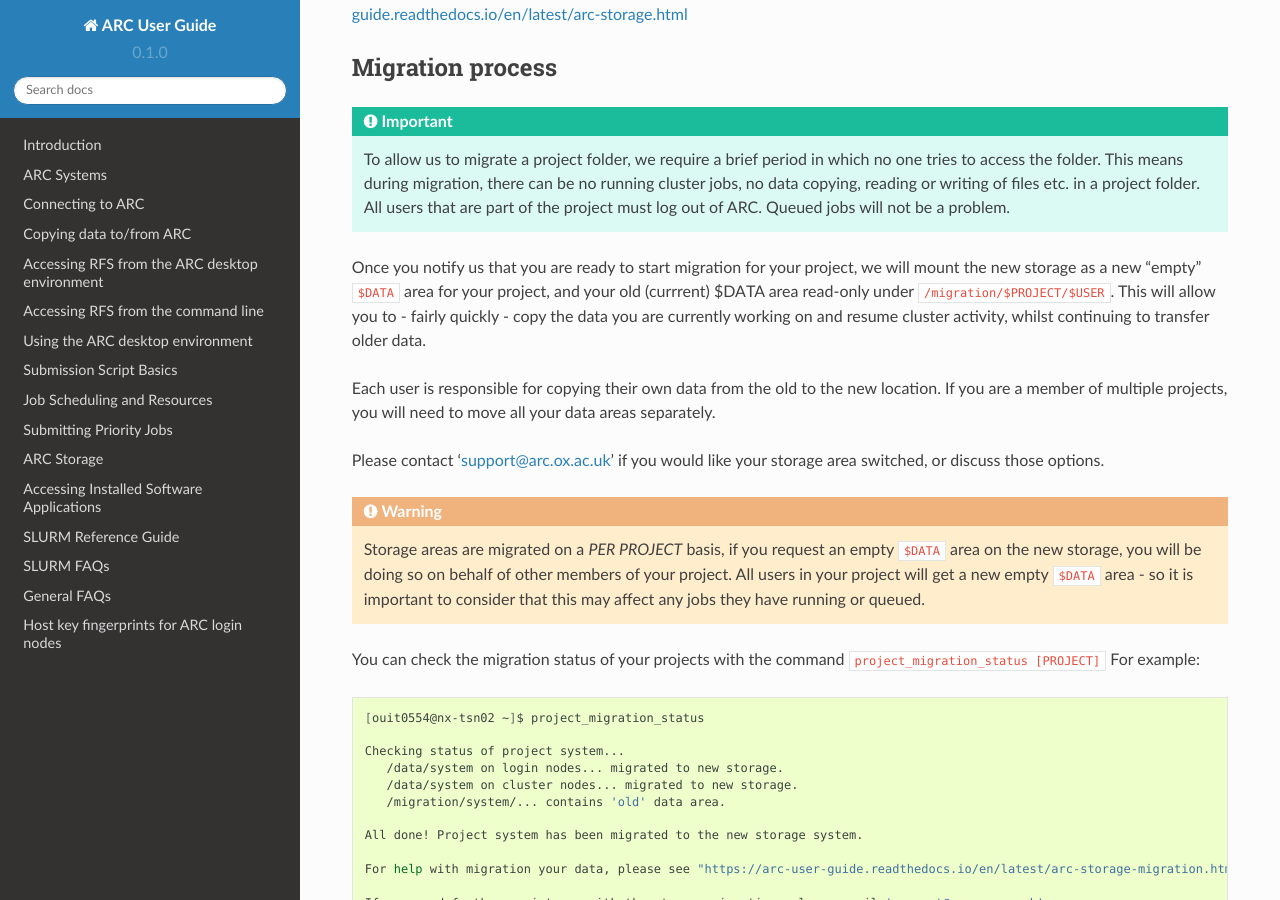
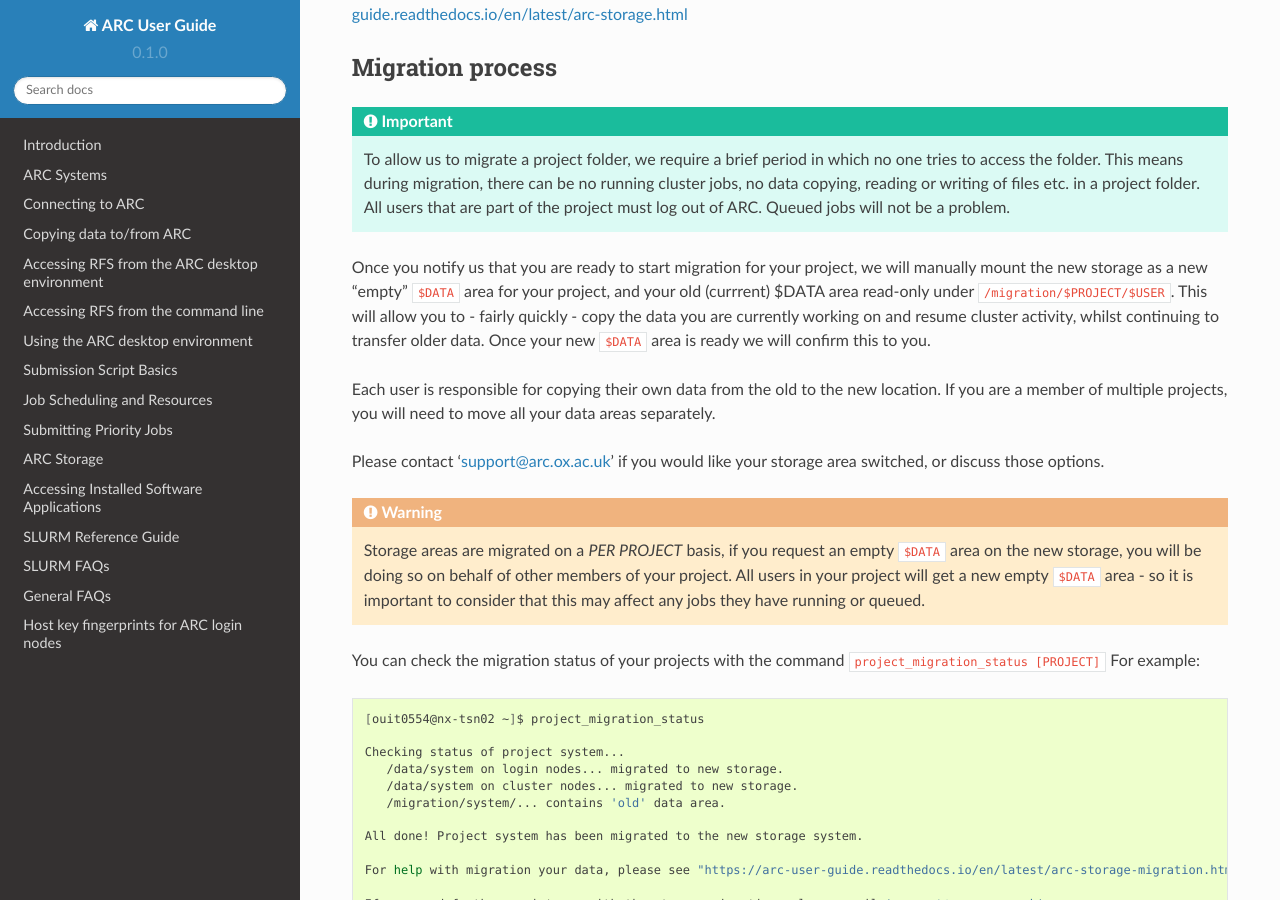
Before and after one commit to tina-friedrich/arc-user-guide, a Sphinx documentation site: the page built from docs/source/arc-storage-migration.rst, in a window 1280 px wide and 900 px high, scrolled down 506 px. Built offline with Sphinx 7.4.7 and the Read the Docs theme 2.0.0, drawn with Linux system fonts in a browser that asks for light colours.

Commit message:
Update arc-storage-migration.rst

```diff
--- a/docs/source/arc-storage-migration.rst
+++ b/docs/source/arc-storage-migration.rst
@@ -20,7 +20,7 @@ Migration process
 .. important::
   To allow us to migrate a project folder, we require a brief period in which no one tries to access the folder. This means during migration, there can be no running cluster jobs, no data copying, reading or writing of files etc. in a project folder. All users that are part of the project must log out of ARC. Queued jobs will not be a problem.
 
-Once you notify us that you are ready to start migration for your project, we will mount the new storage as a new "empty" ``$DATA`` area for your project, and your old (currrent) $DATA area read-only under ``/migration/$PROJECT/$USER``. This will allow you to - fairly quickly - copy the data you are currently working on and resume cluster activity, whilst continuing to transfer older data.
+Once you notify us that you are ready to start migration for your project, we will manually mount the new storage as a new "empty" ``$DATA`` area for your project, and your old (currrent) $DATA area read-only under ``/migration/$PROJECT/$USER``. This will allow you to - fairly quickly - copy the data you are currently working on and resume cluster activity, whilst continuing to transfer older data. Once your new ``$DATA`` area is ready we will confirm this to you.
 
 Each user is responsible for copying their own data from the old to the new location. If you are a member of multiple projects, you will need to move all your data areas separately.
 
```
